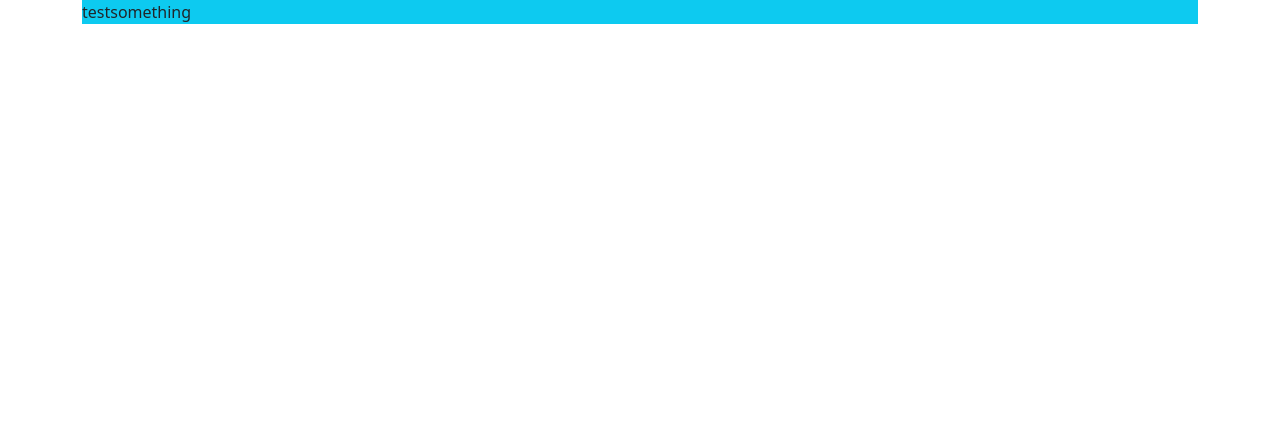
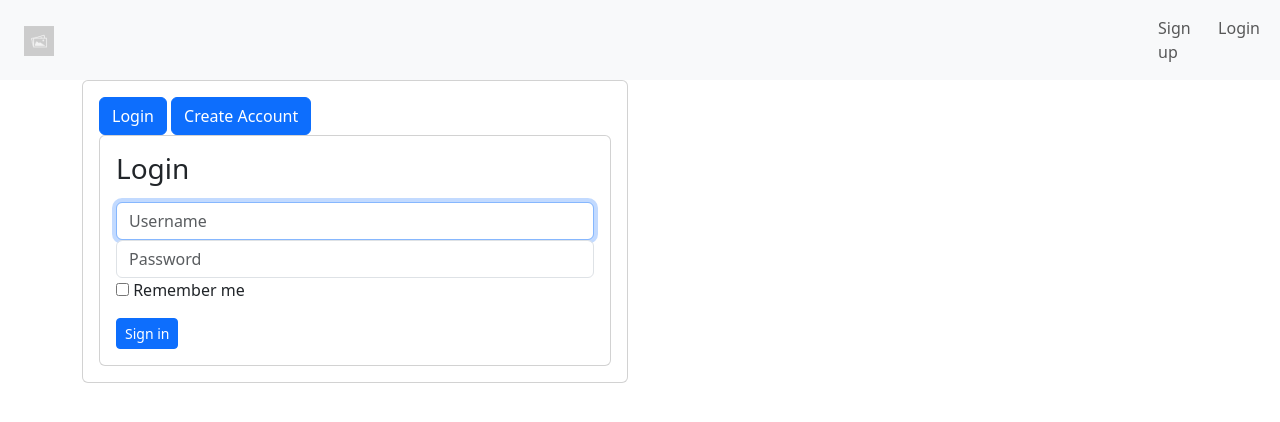
Before and after one commit to willbelcher/online-ordering-app, a Django app: page / in a window 1280 px wide. Shown: the top 422 px of the page. Run offline with Django 4.2, Linux system fonts and the light colour scheme; some libraries are stand-ins or nearby versions.

Commit message:
basic login

```diff
--- a/order/templates/index.html
+++ b/order/templates/index.html
@@ -1,15 +1,57 @@
 <!DOCTYPE html>
-{% extends "base.html" %}
+{% block content %}
 
-{% block content %}
+{% include "nav.html" %}
 <div class="container">
-    <ul class="nav bg-info">
-        <li class="nav-item">
-            test
-        </li>
-        <li class="nav-item">
-            something
-        </li>
-    </ul>
+    <div class="row">
+        <div class="col">
+            <div class="card">
+                <div class="card-body" id="AuthGroup">
+                    <button class="btn btn-primary" type="button" data-bs-toggle="collapse" data-bs-target="#Login" data-bs-parent="#AuthGroup">
+                        Login
+                    </button>
+                    <button class="btn btn-primary" type="button" data-bs-toggle="collapse" data-bs-target="#CreateAccount" data-bs-parent="#AuthGroup">
+                        Create Account
+                    </button>
+
+                    <div class="accordion-group">
+                        <div class="collapse {% if account_create_error %}{% else %} show {% endif %}" id="Login" data-bs-parent="#AuthGroup">
+                            <div class="card">
+                                <div class="card-body">
+                                    <form class="form-signin" name="LoginForm" action="/login/" method="post">
+                                        <h1 class="h3 mb-3 font-weight-normal">Login</h1>
+                                        {% if login_error %}
+                                            <div class="alert alert-danger">
+                                                {{ login_error }}
+                                            </div>
+                                        {% else %}{% endif %}
+
+                                        {% csrf_token %}
+                                        <input id="username" name="username" class="form-control" placeholder="Username" required="" autofocus="" type="text">
+                                        <input id="password" name="password" class="form-control" placeholder="Password" required="" type="password">
+                                        <div class="checkbox mb-3">
+                                        <label>
+                                            <input value="remember-me" type="checkbox"> Remember me
+                                        </label>
+                                        </div>
+                                            <button class="btn btn-sm btn-primary btn-block" type="submit">Sign in</button>
+                                    </form>
+                                </div>
+                            </div>
+                        </div>
+
+                        <div class="collapse {% if account_create_error %} show {% else %}{% endif %}" id="CreateAccount" data-bs-parent="#AuthGroup">
+                            <div>
+                            Create account form here
+                        </div>
+                        </div>
+                    </div>
+                </div>
+            </div>
+        </div>
+        <div class="col">
+
+        </div>
+    </div>
 </div>
 {% endblock content %}
--- a/order/templates/nav.html
+++ b/order/templates/nav.html
@@ -0,0 +1,28 @@
+<!DOCTYPE html>
+{% extends "base.html" %}
+
+{% load static %}
+{% block content %}
+<head>
+    <nav class="navbar navbar-expand-lg navbar-light bg-light">
+        <div class="container-fluid">
+            <div class="container">
+                <a class="navbar-brand" href="">
+                    <img src="{% static 'img/placeholder.jpg' %}" alt="Logo" width="30" height="30">
+                </a>
+            </div>
+            <div class="collapse navbar-collapse" id="navbarSupportedContent">
+                <ul class="navbar-nav me-auto mb-2 mb-lg-0">
+                    <li class="nav-item">
+                        <a class="nav-link" href="#">Sign up</a>
+                    </li>
+                    <li class="nav-item">
+                        <a class="nav-link" href="#">Login</a>
+                    </li>
+                </ul>
+            </div>
+        </div>
+    </nav>
+</head>
+
+{% endblock content %}
--- a/order/urls.py
+++ b/order/urls.py
@@ -4,5 +4,6 @@ from . import views
 
 app_name = 'order'
 urlpatterns = [
-    path('', views.index, name='index')
+    path('', views.index, name='index'),
+    path('login/', views.user_login, name='login'),
 ]
--- a/order/views.py
+++ b/order/views.py
@@ -1,5 +1,44 @@
-from django.shortcuts import render
+from django.shortcuts import render, redirect
+from django.contrib.auth.decorators import login_required
+from django.contrib.auth import authenticate, login, logout
 
 # Contains store selection and account options
 def index(request):
-    return render(request, 'index.html')
+    login_error = account_create_error = None
+    if 'login_error' in request.session:
+        login_error = request.session['login_error']
+        del request.session['login_error']
+    if 'account_create_error' in request.session:
+        account_create_error = request.session['account_create_error']
+        del request.session['account_create_error']
+
+    context = {
+        'login_error': login_error,
+        'account_create_error': account_create_error,
+    }
+    return render(request, 'index.html', context)
+
+def user_login(request):
+    logout(request)
+    username = password = None
+
+    if request.method == "POST":
+        username = request.POST['username']
+        password = request.POST['password']
+
+        user = authenticate(username=username, password=password)
+        if user is not None:
+            if user.is_active:
+                login(request, user)
+            else:
+                request.session['login_error'] = "User account may have been deleted, please contact support"
+                return redirect('/')
+        else:
+            request.session['login_error'] = "Incorrect username/password"
+            return redirect('/')
+
+    return redirect('/')
+
+def user_create(request):
+
+    return redirect('/', )
```
Also changed, not shown: order/static/img/placeholder.jpg (added).
